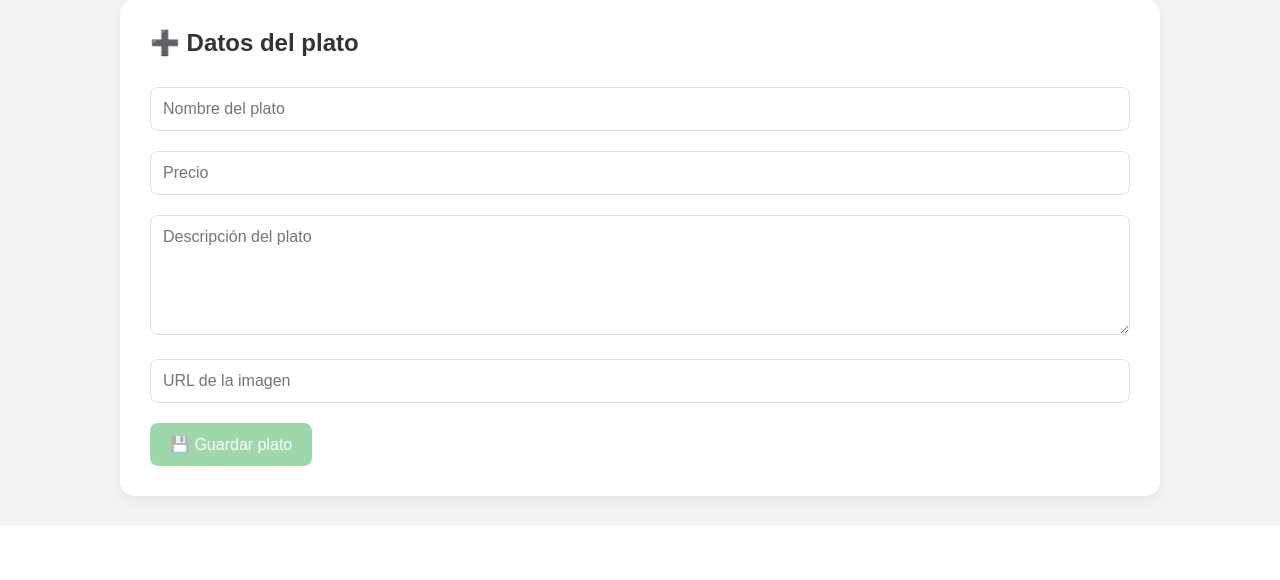
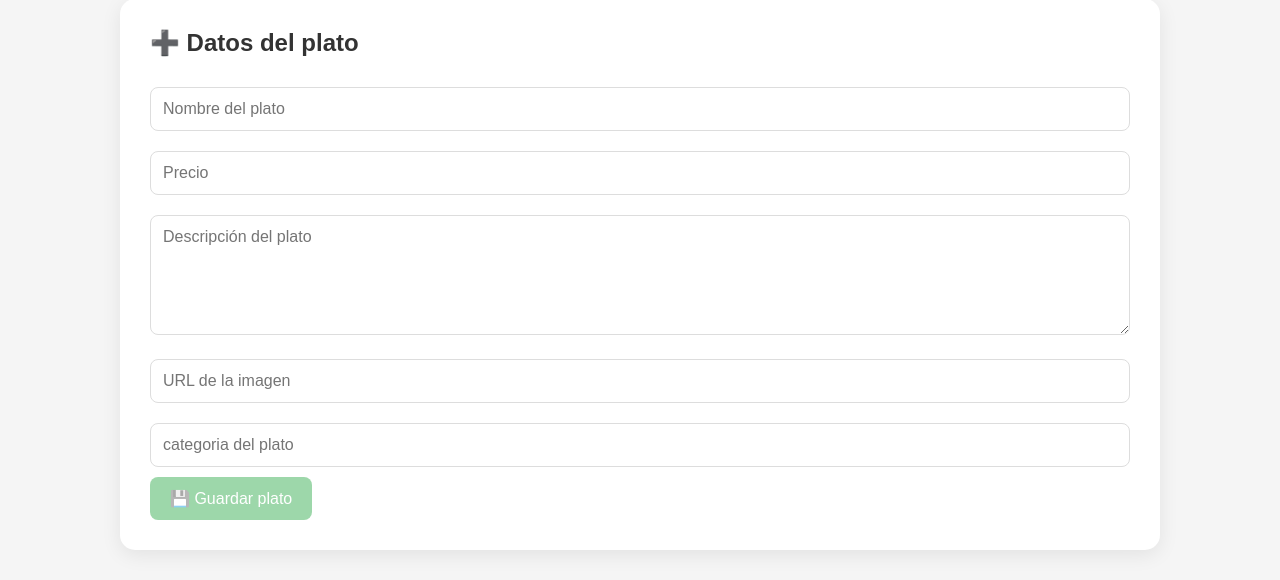
Before and after one commit to pentaDaPP/Restaurante, a FastAPI app: page /admin in a window 1280 px wide. Shown: the part 642-1222 px from the top of the page. Before the commit the page ends 1153 px from the top, so only its background shows below. Run offline with FastAPI, Linux system fonts and the light colour scheme.

Commit message:
prueba #3 del admin panel

```diff
--- a/templates/admin.html
+++ b/templates/admin.html
@@ -638,7 +638,10 @@
                 type="text"
                 placeholder="URL de la imagen"
             >
-
+            <input
+                id="categoria"
+                type="text"
+                placeholder="categoria del plato"
 
             <div class="guardar-container">
 
```
